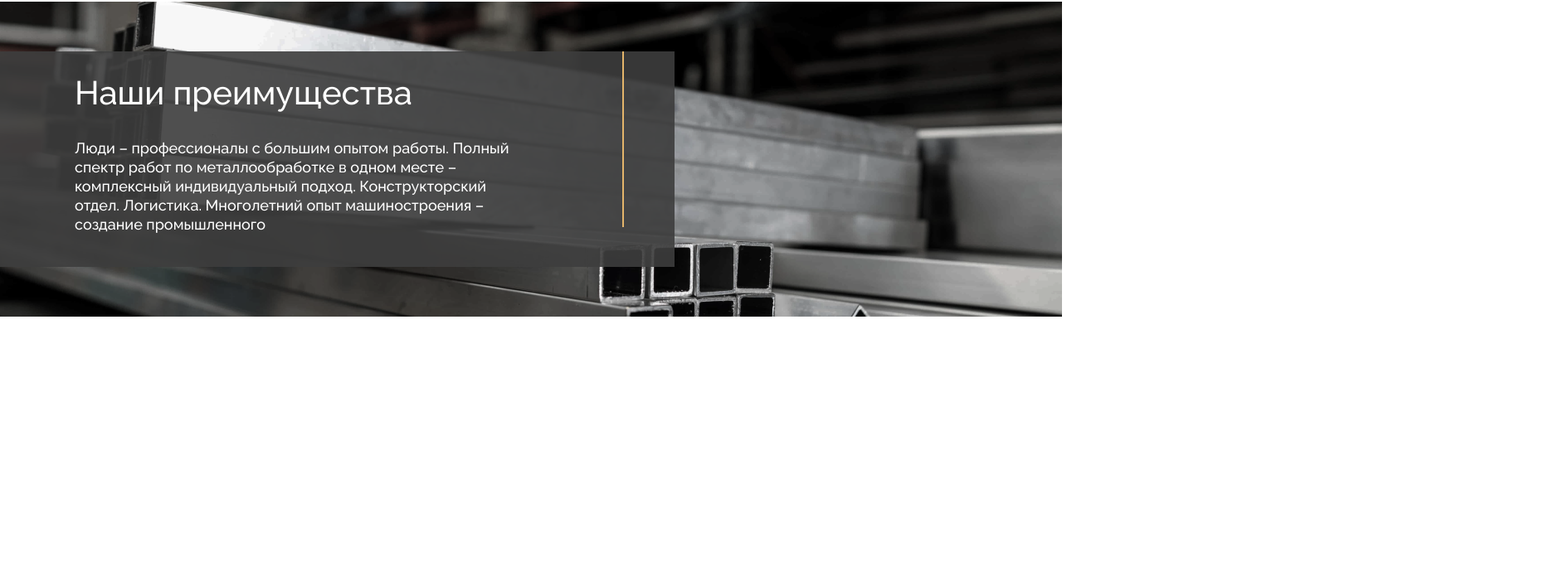
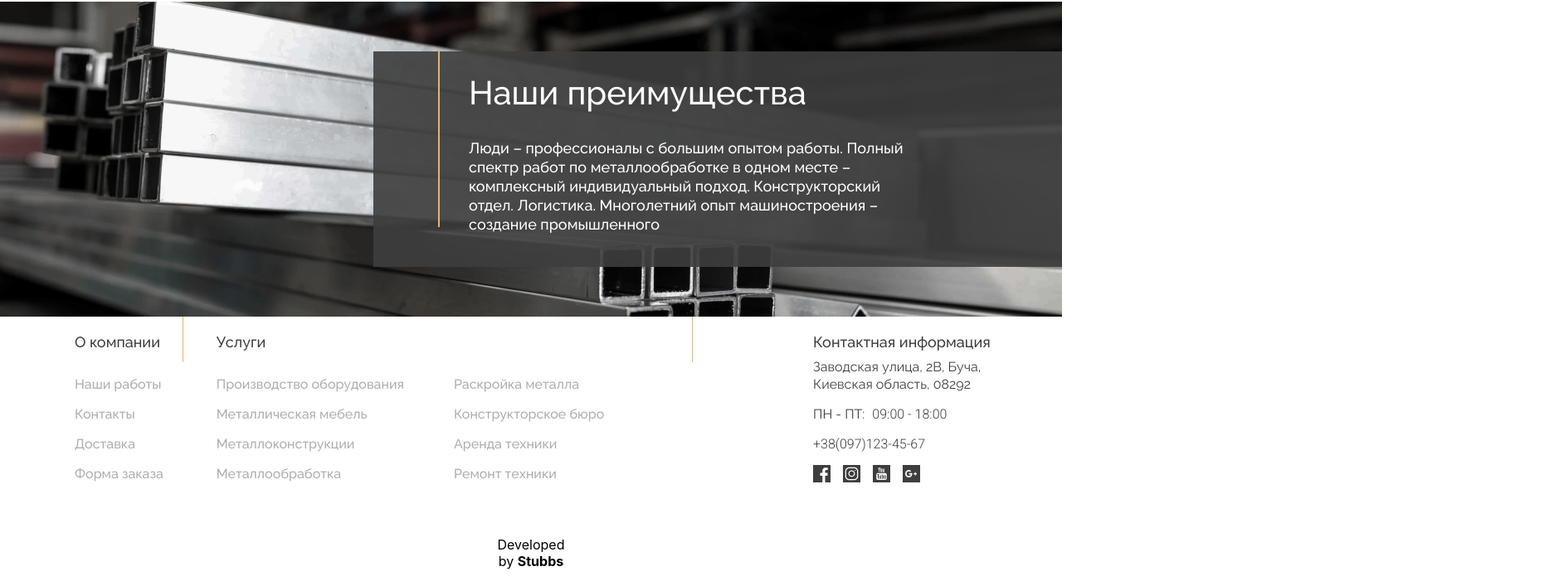
Before and after one commit to Cervus23/metal-products, a React (Create React App) app: page / in a window 1280 px wide. Shown: the part 1896-2603 px from the top of the page at 83% size, 1873 px wide, since content can reach past the window. Before the commit the page ends 2308 px from the top, so only its background shows below. Built offline with nearby package versions, Linux system fonts and the light colour scheme.

Commit message:
Created footer. Change in company card section.

```diff
--- a/public/index.html
+++ b/public/index.html
@@ -26,6 +26,7 @@
     -->
     <link rel="preconnect" href="https://fonts.gstatic.com">
     <link href="https://fonts.googleapis.com/css2?family=Raleway:wght@400;500;600&display=swap" rel="stylesheet">
+    <link href="https://fonts.googleapis.com/css2?family=Roboto:wght@300;400&display=swap" rel="stylesheet">
     <title>React App</title>
   </head>
   <body>
--- a/src/App.js
+++ b/src/App.js
@@ -5,6 +5,7 @@ import Header from "./containers/Header";
 import Banner from "./containers/Banner";
 import ServiceSection from "./containers/ServiceSection";
 import CompanySection from "./containers/CompanySection";
+import Footer from "./containers/Footer";
 import "./App.css";
 
 const store = createStore(reducers);
@@ -17,6 +18,7 @@ function App() {
         <Banner />
         <ServiceSection />
         <CompanySection />
+        <Footer />
       </div>
     </Provider>
   );
--- a/src/components/CompanyCard/index.js
+++ b/src/components/CompanyCard/index.js
@@ -4,16 +4,20 @@ import "./style.css";
 const CompanyCard = (props) => {
   return (
     <div
-      className="comp-card-container"
+      className={`comp-card-container ${props.textSide}`}
       style={{ backgroundImage: `url(${props.url})` }}
     >
-      <div className="comp-content-container">
-        <div className="comp-text-container">
-          <h3 className="comp-card-title">{props.title}</h3>
-          <p className="comp-card-text">{props.text}</p>
+      <div className={`comp-content-container ${props.textSide}`}>
+        {props.textSide === "right" ? (
+          <div className={`comp-vertical-line ${props.textSide}`}></div>
+        ) : null}
+        <div className={`comp-text-container ${props.textSide}`}>
+          <h3 className={`comp-card-title ${props.textSide}`}>{props.title}</h3>
+          <p className={`comp-card-text ${props.textSide}`}>{props.text}</p>
         </div>
-
-        <div className="comp-vertical-line"></div>
+        {props.textSide === "left" ? (
+          <div className="comp-vertical-line"></div>
+        ) : null}
       </div>
     </div>
   );
--- a/src/components/CompanyCard/style.css
+++ b/src/components/CompanyCard/style.css
@@ -12,11 +12,18 @@
   background-color: rgba(62, 62, 62, 0.9);
 }
 
+.comp-card-container.right {
+  justify-content: flex-end;
+}
+
 .comp-text-container {
   display: flex;
   flex-direction: column;
   width: 750px;
   height: 260px;
+}
+
+.comp-text-container.right {
 }
 
 .comp-card-title {
@@ -29,6 +36,10 @@
   margin-top: 20px;
   margin-left: 90px;
   margin-bottom: 25px;
+}
+
+.comp-card-title.right {
+  margin-left: 35px;
 }
 
 .comp-card-text {
@@ -44,6 +55,10 @@
   width: 545px;
 }
 
+.comp-card-text.right {
+  margin-left: 35px;
+}
+
 .comp-vertical-line {
   display: flex;
   width: 2px;
@@ -51,3 +66,8 @@
   background-color: #e4b56b;
   margin-right: 61px;
 }
+
+.comp-vertical-line.right {
+  margin-right: 0;
+  margin-left: 78px;
+}
--- a/src/components/ServiceCard/index.js
+++ b/src/components/ServiceCard/index.js
@@ -8,7 +8,7 @@ const ServiceCard = (props) => {
       style={{ backgroundImage: `url(${props.url})` }}
     >
       <div className="serv-text-container">
-        <h3 className="serv-card-title">{props.text}</h3>
+        <h4 className="serv-card-title">{props.text}</h4>
         <div className="serv-vertical-line"></div>
       </div>
     </div>
--- a/src/containers/CompanySection/index.js
+++ b/src/containers/CompanySection/index.js
@@ -7,12 +7,14 @@ import "./style.css";
 const cards = [
   {
     id: first,
+    textSide: "left",
     title: "Почему мы?",
     text:
       "Люди – профессионалы с большим опытом работы. Полный спектр работ по металлообработке в одном месте – комплексный индивидуальный подход. Конструкторский отдел. Логистика. Многолетний опыт машиностроения – создание промышленного ",
   },
   {
     id: second,
+    textSide: "right",
     title: "Наши преимущества",
     text:
       "Люди – профессионалы с большим опытом работы. Полный спектр работ по металлообработке в одном месте – комплексный индивидуальный подход. Конструкторский отдел. Логистика. Многолетний опыт машиностроения – создание промышленного ",
@@ -28,6 +30,7 @@ const CompanySection = () => {
         {cards.map((card) => (
           <CompanyCard
             url={card.id}
+            textSide={card.textSide}
             title={card.title}
             text={card.text}
             key={card.id}
--- a/src/containers/CompanySection/style.css
+++ b/src/containers/CompanySection/style.css
@@ -29,3 +29,7 @@
   flex-direction: column;
   width: 100%;
 }
+
+.comp-card-container:last-child {
+  margin-bottom: 0;
+}
--- /dev/null
+++ b/src/containers/Footer/index.js
@@ -0,0 +1,85 @@
+import React from "react";
+import media from "../../img/media2.png";
+import "./style.css";
+
+const about = ["Наши работы", "Контакты", "Доставка", "Форма заказа"];
+const services = [
+  "Производство оборудования",
+  "Металлическая мебель",
+  "Металлоконструкции",
+  "Металлообработка",
+  "Раскройка металла",
+  "Конструкторское бюро",
+  "Аренда техники",
+  "Ремонт техники",
+];
+
+const socMedia = ["facebook", "instagram", "youtube", "google"];
+
+const Footer = () => {
+  return (
+    <div className="footer">
+      <div className="info-container">
+        <div className="about">
+          <div className="footer-text-container">
+            <h4 className="footer-title">О компании</h4>
+            <ul className="about-list">
+              {about.map((link, id) => (
+                <li className="about-item" key={id}>
+                  <a className="about-link" href="#">
+                    {link}
+                  </a>
+                </li>
+              ))}
+            </ul>
+          </div>
+          <div className="footer-vl"></div>
+        </div>
+        <div className="services">
+          <div className="footer-text-container">
+            <h4 className="footer-title">Услуги</h4>
+            <ul className="services-list">
+              {services.map((link, id) => (
+                <li className="service-item" key={id}>
+                  <a className="service-link" href="#">
+                    {link}
+                  </a>
+                </li>
+              ))}
+            </ul>
+          </div>
+
+          <div className="footer-vl"></div>
+        </div>
+        <div className="contacts">
+          <h4 className="footer-title">Контактная информация</h4>
+          <div className="adress">
+            Заводская улица, 2В, Буча, Киевская область, 08292
+          </div>
+          <div className="schedule">
+            <div className="days">ПН - ПТ:</div>
+            <div className="time">09:00 - 18:00</div>
+          </div>
+          <div className="phone">+38(097)123-45-67</div>
+          <div className="media">
+            {socMedia.map((mediaLink, key) => (
+              <a
+                className={mediaLink}
+                href="#"
+                key={key}
+                style={{ backgroundImage: `url(${media})` }}
+              ></a>
+            ))}
+          </div>
+        </div>
+      </div>
+      <div className="copyright">
+        <p className="copyright-text">
+          Developed by <b>Stubbs</b>
+        </p>
+      </div>
+    </div>
+  );
+};
+
+export default Footer;
--- /dev/null
+++ b/src/containers/Footer/style.css
@@ -0,0 +1,177 @@
+.footer {
+  display: flex;
+  flex-direction: column;
+  align-self: center;
+  width: 100%;
+  max-height: 300px;
+  margin: 0;
+}
+
+.info-container {
+  display: flex;
+  justify-content: space-between;
+}
+
+.about {
+  display: flex;
+  justify-content: space-between;
+  flex-grow: 1;
+  margin-left: 90px;
+}
+
+.services {
+  display: flex;
+  justify-content: space-between;
+  flex-grow: 2;
+  margin-left: 40px;
+}
+
+.contacts {
+  display: flex;
+  flex-direction: column;
+  margin-top: 20px;
+  margin-right: 30px;
+  margin-left: 145px;
+  font-size: 16px;
+  line-height: 21px;
+  color: #3e3e3e;
+}
+
+.footer-text-container {
+  display: flex;
+  flex-direction: column;
+  margin-top: 20px;
+}
+
+.footer-title {
+  font-family: "Raleway";
+  font-weight: 500;
+  font-size: 18px;
+  line-height: 21px;
+  color: #3e3e3e;
+  margin: 0;
+}
+
+.about-list {
+  padding: 0;
+  margin: 0;
+  margin-top: 30px;
+}
+
+.about-item {
+  list-style-type: none;
+  margin-bottom: 15px;
+}
+
+.about-link {
+  text-decoration: none;
+  font-family: "Raleway";
+  font-weight: 500;
+  font-size: 16px;
+  line-height: 21px;
+  color: #aeaeae;
+}
+
+.services-list {
+  display: flex;
+  flex-direction: column;
+  width: 100%;
+  max-height: 150px;
+  flex-wrap: wrap;
+  padding: 0;
+  margin: 0;
+  margin-top: 30px;
+}
+
+.service-item {
+  list-style-type: none;
+  margin-bottom: 15px;
+  margin-right: 60px;
+}
+
+.service-link {
+  text-decoration: none;
+  font-family: "Raleway";
+  font-weight: 500;
+  font-size: 16px;
+  line-height: 21px;
+  color: #aeaeae;
+}
+
+.footer-vl {
+  width: 1px;
+  height: 55px;
+  background: #e4b56b;
+}
+
+.adress {
+  font-family: "Raleway";
+  width: 270px;
+  margin-top: 9px;
+  margin-bottom: 15px;
+}
+
+.schedule {
+  display: flex;
+  margin-bottom: 15px;
+}
+
+.days {
+  font-family: "Raleway";
+  margin-right: 9px;
+}
+
+.time {
+  font-family: "Roboto";
+  font-weight: 300;
+}
+
+.phone {
+  font-family: "Roboto";
+  font-weight: 300;
+}
+
+.media {
+  display: flex;
+  height: 21px;
+  margin-top: 15px;
+}
+
+.facebook {
+  width: 21px;
+  height: 21px;
+  margin-right: 15px;
+}
+
+.instagram {
+  width: 21px;
+  height: 21px;
+  margin-right: 15px;
+  background: -22px;
+}
+
+.youtube {
+  width: 21px;
+  height: 21px;
+  margin-right: 15px;
+  background: -44px;
+}
+
+.google {
+  width: 21px;
+  height: 21px;
+  background: -66px;
+}
+
+.copyright {
+  display: flex;
+  align-self: center;
+  text-align: center;
+  width: 95px;
+  margin-top: 50px;
+}
+
+.copyright-text {
+  margin: 0;
+  margin-bottom: 20px;
+}
```
Also changed, not shown: src/img/media1.svg (added), src/img/media2.png (added).
